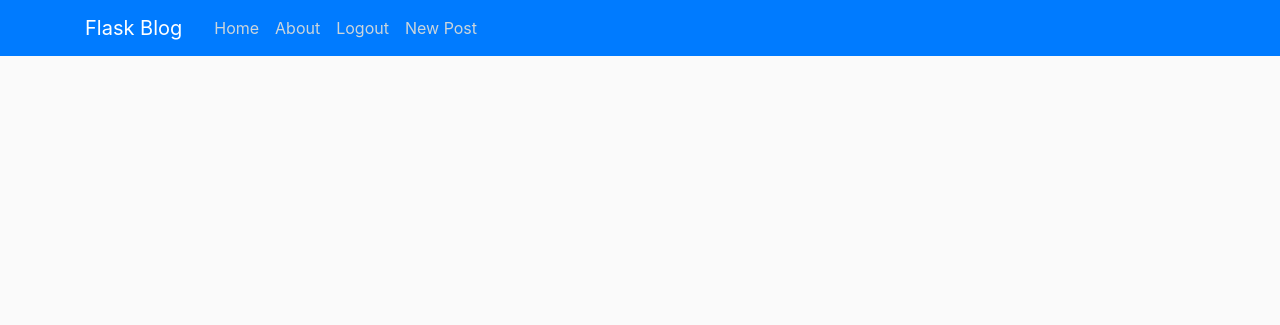
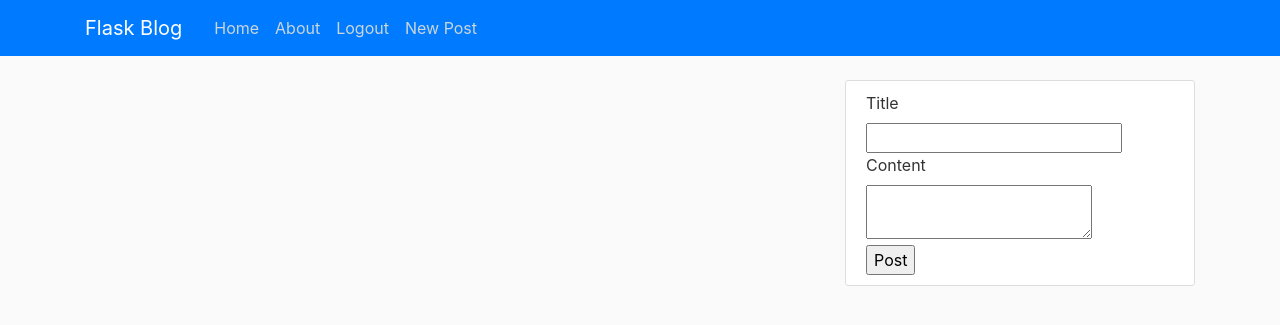
Before and after one commit to kdr250/flaskblog, a Flask app: page / in a window 1280 px wide. Shown: the top 325 px of the page. Run offline with Flask 2, Linux system fonts and the light colour scheme; the visitor is signed in with stand-in values (Sample User, id 1); data that the repository does not hold is empty; some libraries are stand-ins or nearby versions.

Commit message:
Add-Submit-Form-in-HomePage
・トップページに投稿フォームを表示しました。

```diff
--- a/run.py
+++ b/run.py
@@ -27,11 +27,18 @@ app.config['SQLALCHEMY_DATABASE_URI'] = 'mysql://root:@localhost/flaskblog'
 from models import User, Post
 
 # routes
-@app.route('/')
+@app.route('/', methods=['GET', 'POST'])
 def home():
   # posts = Post.query.order_by(Post.date_posted.desc())
   posts = Post.query.all()
-  return render_template('home.html', posts=posts)
+  form = PostForm()
+  if form.validate_on_submit():
+    post = Post(title=form.title.data, content=form.content.data, user_id=current_user.id)
+    db.session.add(post)
+    db.session.commit()
+    flash(f'Post Success!', 'success')
+    return redirect(url_for('home'))
+  return render_template('home.html', posts=posts, form=form)
   # post = 'hello world'
   # return "Hello World"
 
--- a/templates/hello.html
+++ b/templates/hello.html
@@ -1,7 +1,7 @@
 {% extends "layout.html" %}
 {% block content %}
-  <h1>三種の挨拶</h1>
-  <p>ボタンをクリックするたびに三種類の挨拶から一つ出力されるぞ！</p>
+  <h1>三種の記事</h1>
+  <p>ボタンをクリックするたびに三種類の記事から一つ出力されるぞ！</p>
   <input type="button" value='ボタン1' data-post-id=1 onclick="post_greeting(1)">
   <input type="button" value='ボタン2' data-post-id=2 onclick="post_greeting(2)">
   <input type="button" value='ボタン3' data-post-id=3 onclick="post_greeting(3)">
--- a/templates/home.html
+++ b/templates/home.html
@@ -1,9 +1,31 @@
 {% extends 'layout.html' %}
 {% block content %}
+<div class="col-md-8">
 {% for post in posts %}
   <h1>{{ post.title }}</h1>
   <p>投稿日: {{ post.date_posted.strftime('%Y年%m月%d日') }} By {{ post.author.username }}</p>
   <p>{{ post.content }}</p>
+{% endfor %}
+</div>
+{% if current_user.is_authenticated %}
+  <div class="col-md-4">
+    <div class="content-section">
+        <form method="POST" action="">
+              {{ form.hidden_tag() }}
+              <div>
+              {{ form.title.label }} </br>
+              {{ form.title }}
+            </div>
+            <div>
+              {{ form.content.label }} </br>
+              {{ form.content }}
+            </div>
+            <div>
+              {{ form.submit }}
+            </div>
+          </form>
+    </div>
+  </div>
+{% endif %}
 
-{% endfor %}
 {% endblock %}
--- a/templates/layout.html
+++ b/templates/layout.html
@@ -19,6 +19,7 @@
   {% else %}
     <title>FlaskBlog</title>
   {% endif %}
+
 </head>
 <body>
     <header class="site-header">
@@ -60,7 +61,6 @@
         </div>
       </div>
       </nav>
-    </header>
           {% with messages = get_flashed_messages(with_categories=true) %}
           {% if messages %}
             {% for category, message in messages %}
@@ -70,11 +70,15 @@
             {% endfor %}
           {% endif %}
           {% endwith %}
+    </header>
+    <main role="main" class="container">
+      <div class="row">
 
-    <div class="container">
           {% block content %}
           {% endblock %}
+
       </div>
+    </main>
 
 </body>
 </html>
```
Also changed, not shown: static/js/hello.js (+7 -4 lines). Lines whose indentation alone changed are shown as unchanged.
